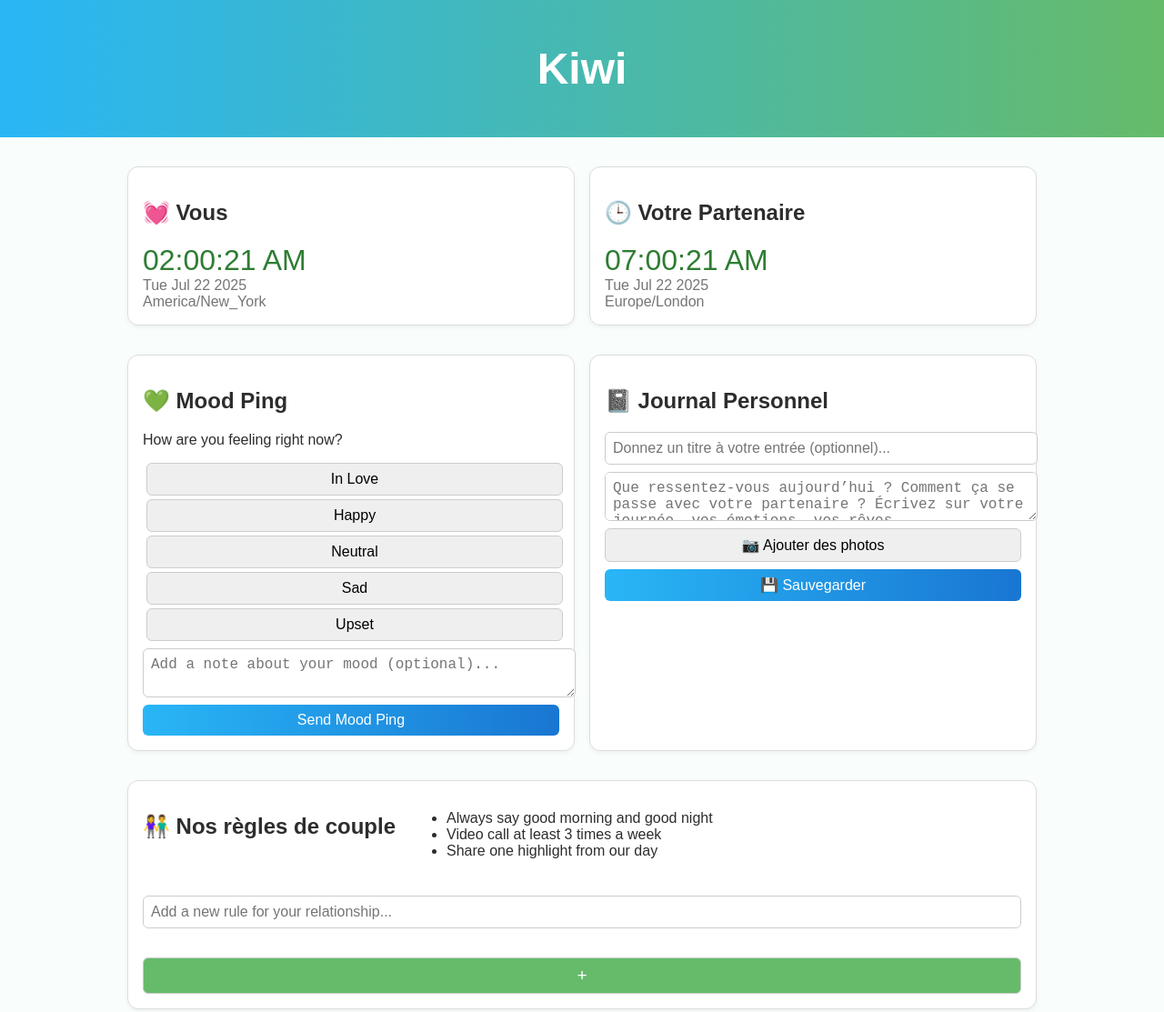
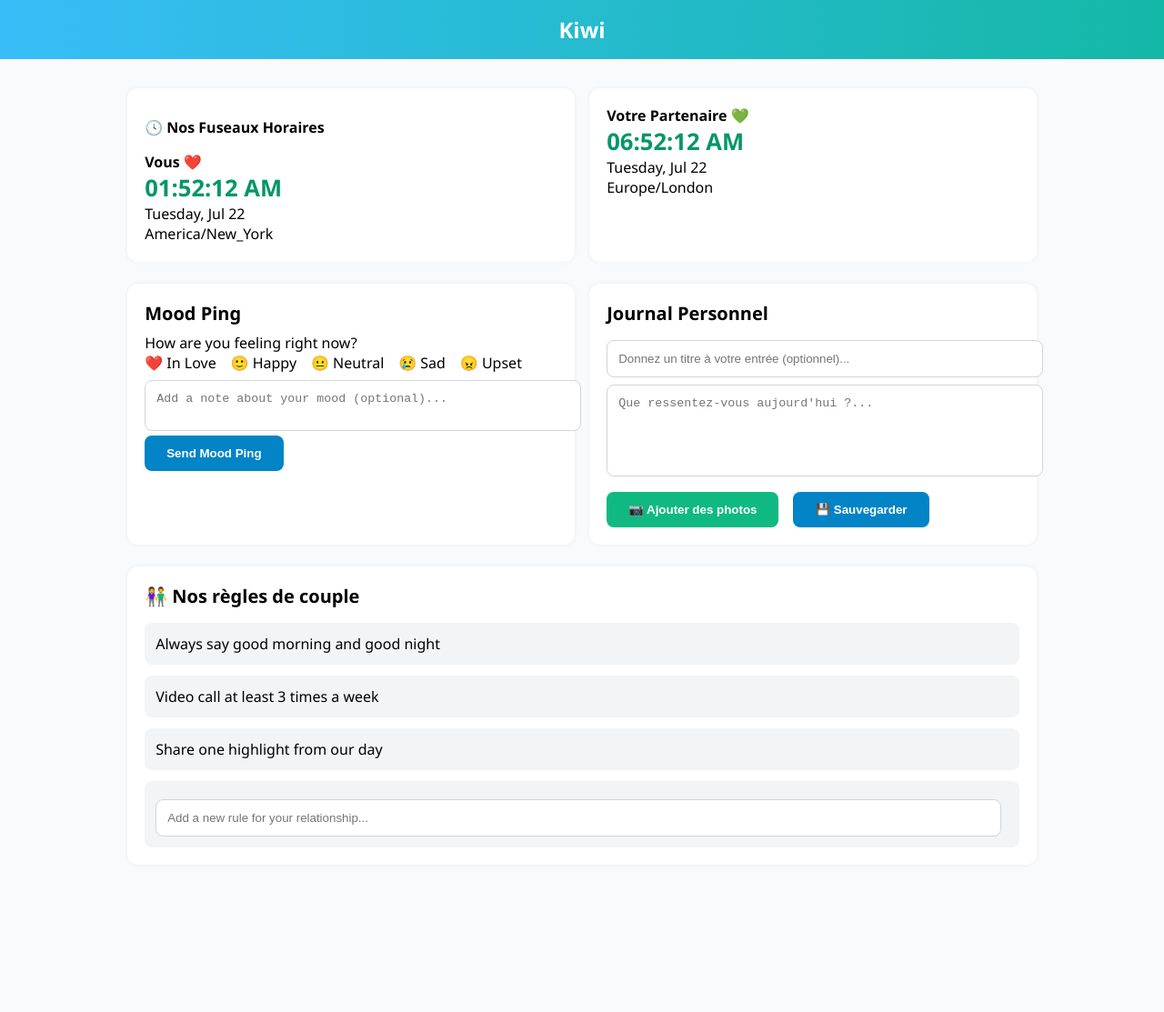
Before and after one commit to mdv69/kiwi-app, a plain HTML site: page index.html in a window 1280 px wide. Shown: the whole page at 91% size. After the commit the page ends 983 px from the top, so only its background shows below. Drawn offline with Linux system fonts and the light colour scheme.

Commit message:
Update index.html

```diff
--- a/index.html
+++ b/index.html
@@ -1,71 +1,172 @@
 <!DOCTYPE html>
-<html lang="en">
+<html lang="fr">
 <head>
   <meta charset="UTF-8" />
-  <meta name="viewport" content="width=device-width, initial-scale=1.0"/>
+  <meta name="viewport" content="width=device-width, initial-scale=1.0" />
   <title>Kiwi</title>
-  <link rel="manifest" href="manifest.json">
-  <link rel="stylesheet" href="style.css" />
+  <link rel="manifest" href="manifest.json" />
+  <link rel="icon" href="favicon.ico" />
+  <style>
+    body {
+      font-family: 'Segoe UI', sans-serif;
+      background: #f9fafb;
+      margin: 0;
+      padding: 0;
+    }
+
+    header {
+      background: linear-gradient(to right, #38bdf8, #14b8a6);
+      color: white;
+      text-align: center;
+      padding: 1rem;
+      font-size: 1.5rem;
+      font-weight: bold;
+    }
+
+    .container {
+      padding: 2rem;
+      display: flex;
+      flex-direction: column;
+      gap: 1.5rem;
+      max-width: 1000px;
+      margin: auto;
+    }
+
+    .grid {
+      display: grid;
+      grid-template-columns: 1fr 1fr;
+      gap: 1rem;
+    }
+
+    .card {
+      background: white;
+      padding: 1.2rem;
+      border-radius: 12px;
+      box-shadow: 0 0 5px rgba(0, 0, 0, 0.06);
+    }
+
+    h2 {
+      font-size: 1rem;
+      margin-bottom: 1rem;
+      display: flex;
+      align-items: center;
+      gap: 0.5rem;
+    }
+
+    .time {
+      font-size: 1.6rem;
+      color: #059669;
+      font-weight: bold;
+    }
+
+    .section-title {
+      font-size: 1.25rem;
+      font-weight: 600;
+      margin-bottom: 0.5rem;
+    }
+
+    textarea, input[type="text"] {
+      width: 100%;
+      padding: 0.75rem;
+      border: 1px solid #d1d5db;
+      border-radius: 8px;
+      margin-top: 0.5rem;
+      resize: none;
+    }
+
+    .btn {
+      margin-top: 0.75rem;
+      display: flex;
+      gap: 1rem;
+    }
+
+    button {
+      padding: 0.75rem 1.5rem;
+      border: none;
+      border-radius: 8px;
+      color: white;
+      font-weight: 600;
+      cursor: pointer;
+    }
+
+    .btn-green {
+      background-color: #10b981;
+    }
+
+    .btn-blue {
+      background-color: #0284c7;
+    }
+
+    .rules-list {
+      margin-top: 1rem;
+      display: flex;
+      flex-direction: column;
+      gap: 0.75rem;
+    }
+
+    .rule {
+      background: #f3f4f6;
+      padding: 0.75rem;
+      border-radius: 8px;
+      display: flex;
+      justify-content: space-between;
+      align-items: center;
+    }
+
+    .rule input {
+      flex: 1;
+      margin-right: 0.5rem;
+    }
+  </style>
 </head>
 <body>
-  <header>
-    <h1>Kiwi</h1>
-  </header>
-
-  <main>
-    <section class="timezones">
+  <header>Kiwi</header>
+  <main class="container">
+    <div class="grid">
       <div class="card">
-        <h2>💓 Vous</h2>
-        <div class="time" id="local-time">--:--</div>
-        <div class="date" id="local-date">--</div>
-        <div class="tz" id="local-tz">--</div>
+        <h2>🕓 Nos Fuseaux Horaires</h2>
+        <div><strong>Vous</strong> ❤️</div>
+        <div class="time">01:52:12 AM</div>
+        <div>Tuesday, Jul 22<br>America/New_York</div>
       </div>
       <div class="card">
-        <h2>🕒 Votre Partenaire</h2>
-        <div class="time" id="partner-time">--:--</div>
-        <div class="date" id="partner-date">--</div>
-        <div class="tz" id="partner-tz">--</div>
+        <div><strong>Votre Partenaire</strong> 💚</div>
+        <div class="time">06:52:12 AM</div>
+        <div>Tuesday, Jul 22<br>Europe/London</div>
       </div>
-    </section>
+    </div>
 
-    <section class="mood-journal">
+    <div class="grid">
       <div class="card">
-        <h2>💚 Mood Ping</h2>
-        <p>How are you feeling right now?</p>
-        <div class="mood-buttons">
-          <button>In Love</button>
-          <button>Happy</button>
-          <button>Neutral</button>
-          <button>Sad</button>
-          <button>Upset</button>
+        <div class="section-title">Mood Ping</div>
+        <div>How are you feeling right now?</div>
+        <div>
+          ❤️ In Love ⠀🙂 Happy ⠀😐 Neutral ⠀😢 Sad ⠀😠 Upset
         </div>
         <textarea placeholder="Add a note about your mood (optional)..."></textarea>
-        <button class="submit">Send Mood Ping</button>
+        <button class="btn-blue">Send Mood Ping</button>
       </div>
 
       <div class="card">
-        <h2>📓 Journal Personnel</h2>
+        <div class="section-title">Journal Personnel</div>
         <input type="text" placeholder="Donnez un titre à votre entrée (optionnel)..." />
-        <textarea placeholder="Que ressentez-vous aujourd’hui ? Comment ça se passe avec votre partenaire ? Écrivez sur votre journée, vos émotions, vos rêves…"></textarea>
-        <div class="actions">
-          <button>📷 Ajouter des photos</button>
-          <button class="submit">💾 Sauvegarder</button>
+        <textarea rows="5" placeholder="Que ressentez-vous aujourd'hui ?..."></textarea>
+        <div class="btn">
+          <button class="btn-green">📷 Ajouter des photos</button>
+          <button class="btn-blue">💾 Sauvegarder</button>
         </div>
       </div>
-    </section>
+    </div>
 
-    <section class="rules card">
-      <h2>👫 Nos règles de couple</h2>
-      <ul id="rules-list">
-        <li>Always say good morning and good night</li>
-        <li>Video call at least 3 times a week</li>
-        <li>Share one highlight from our day</li>
-      </ul>
-      <input type="text" placeholder="Add a new rule for your relationship..." />
-      <button class="add">+</button>
-    </section>
+    <div class="card">
+      <div class="section-title">👫 Nos règles de couple</div>
+      <div class="rules-list">
+        <div class="rule">Always say good morning and good night</div>
+        <div class="rule">Video call at least 3 times a week</div>
+        <div class="rule">Share one highlight from our day</div>
+        <div class="rule"><input type="text" placeholder="Add a new rule for your relationship..." /></div>
+      </div>
+    </div>
   </main>
-
-  <script src="script.js"></script>
 </body>
 </html>
```
